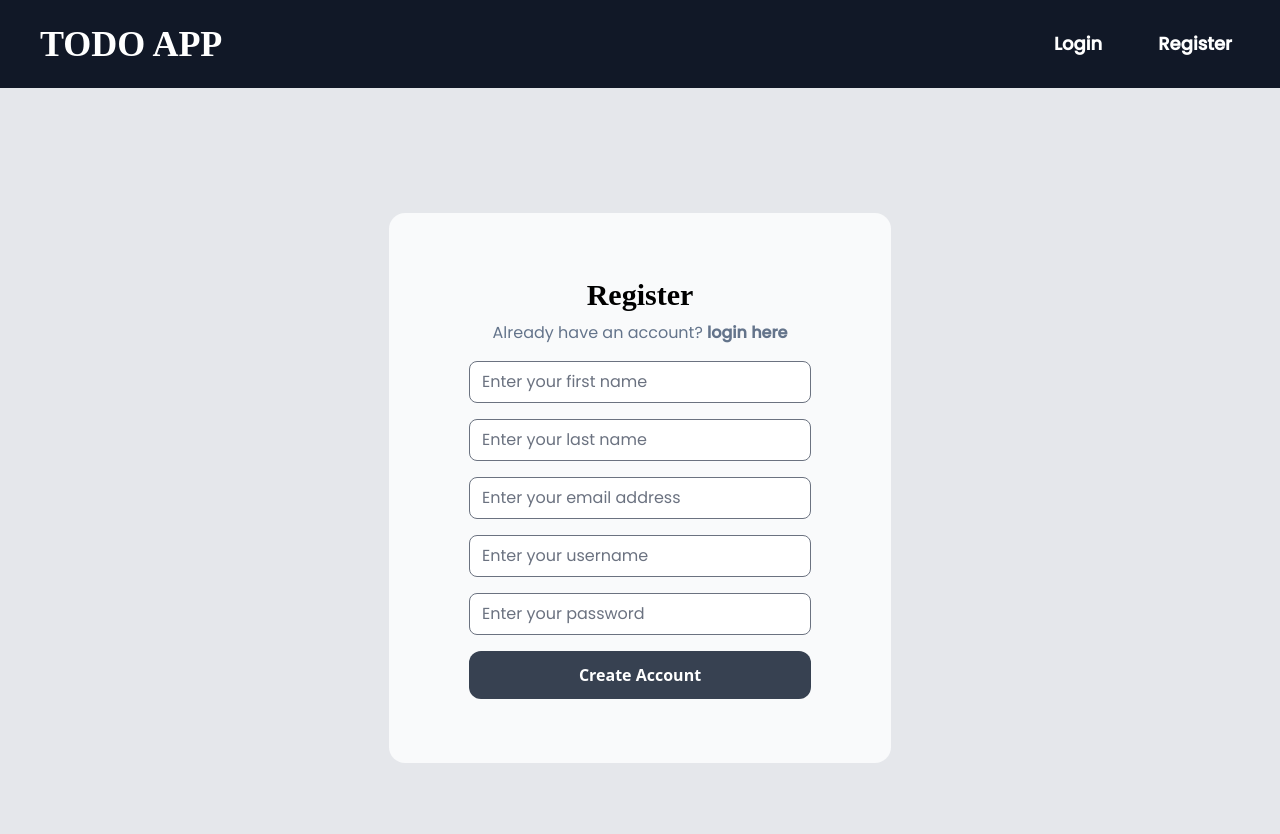
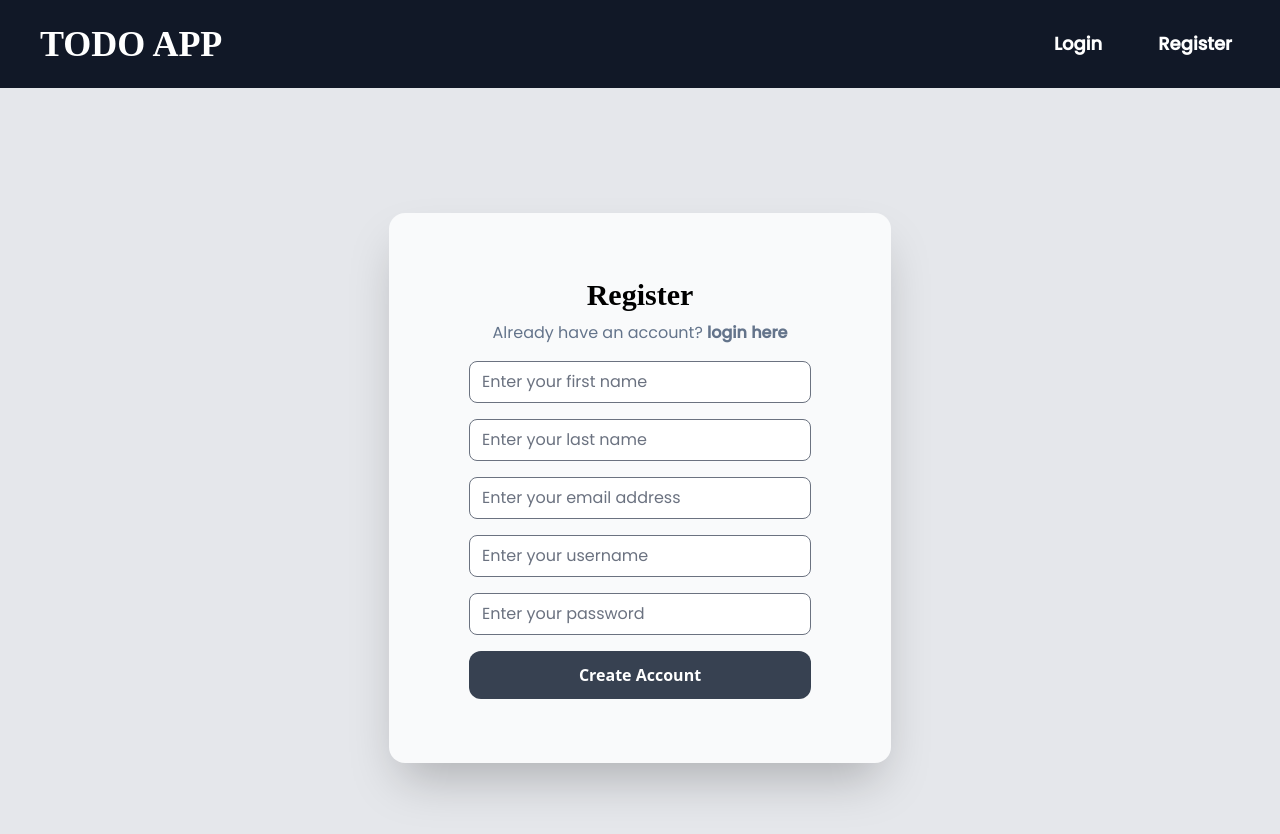
Before and after one commit to Jevonne876/todoapplication, an Angular app: page /register in a window 1280 px wide. Shown: the top 834 px of the page. Built offline with nearby package versions, Linux system fonts and the light colour scheme; a web font is replaced by a local one.

Commit message:
shadow-2xl add to register and login html

```diff
--- a/src/app/component/login/login.component.html
+++ b/src/app/component/login/login.component.html
@@ -1,5 +1,5 @@
 <div class="flex items-center justify-center min-h-screen">
-  <div class="flex flex-col px-20 py-16 bg-gray-50 rounded-2xl">
+  <div class="flex flex-col px-20 py-16 shadow-2xl bg-gray-50 rounded-2xl">
     <h2 class="text-3xl font-semibold text-center font-vollkron">Login</h2>
     <h3 class="mt-2 text-center text-md font-poppins text-slate-500">
       Don't have an account?
--- a/src/app/component/register/register.component.html
+++ b/src/app/component/register/register.component.html
@@ -1,5 +1,5 @@
 <div class="flex items-center justify-center min-h-screen">
-  <div class="flex flex-col px-20 py-16 bg-gray-50 rounded-2xl">
+  <div class="flex flex-col px-20 py-16 shadow-2xl bg-gray-50 rounded-2xl">
     <h2 class="text-3xl font-semibold text-center font-vollkron">Register</h2>
     <h3 class="mt-2 text-center text-md font-poppins text-slate-500">
       Already have an account?
```
